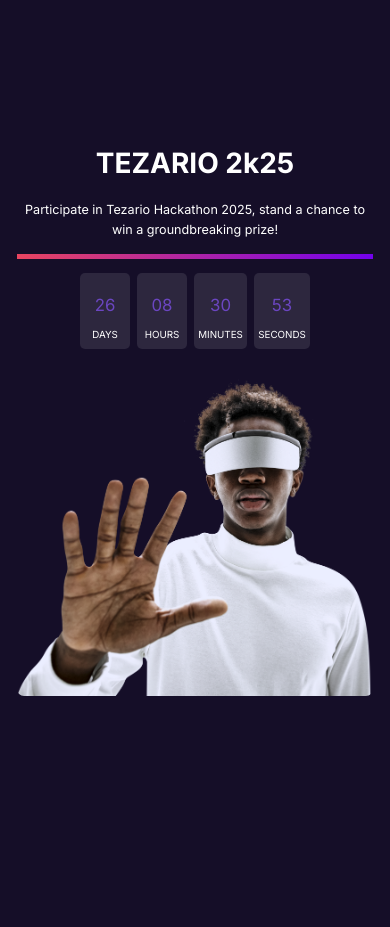
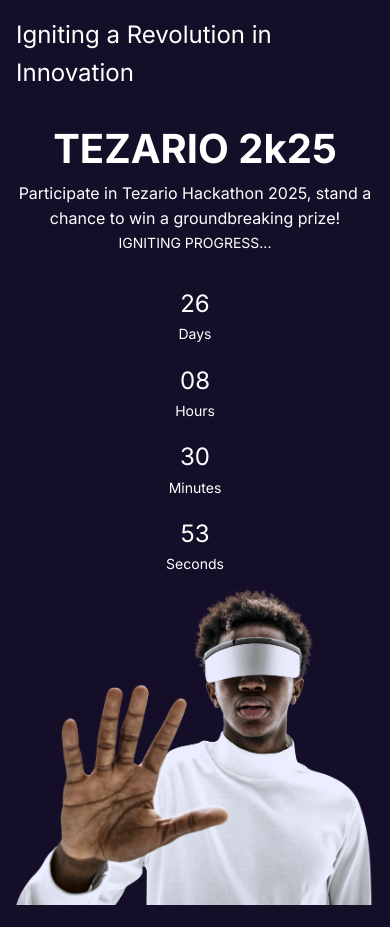
Before and after one commit to HarishVishnu27/Landing-Page, a plain HTML site: page index.html in a window 390 px wide. Before the commit the page ends 844 px from the top, so only its background shows below. Drawn offline with Linux system fonts and the light colour scheme.

Commit message:
Update index.html

```diff
--- a/index.html
+++ b/index.html
@@ -1,19 +1,17 @@
 <!DOCTYPE html>
 <html lang="en">
+
 <head>
   <meta charset="UTF-8">
   <meta name="viewport" content="width=device-width, initial-scale=1.0, maximum-scale=1.0, user-scalable=no">
   <title>Tezario 2025 Hackathon</title>
   <link href="https://fonts.googleapis.com/css2?family=Inter:wght@300;400;600;700&display=swap" rel="stylesheet">
   <style>
+    /* Existing styles remain the same */
     * {
       margin: 0;
       padding: 0;
       box-sizing: border-box;
-    }
-
-    html {
-      font-size: 16px;
     }
 
     body {
@@ -22,118 +20,76 @@
       color: #ffffff;
       line-height: 1.6;
       overflow-x: hidden;
-      width: 100%;
-      max-width: 100%;
     }
 
     .container {
-      width: 90%;
       max-width: 1200px;
       margin: 0 auto;
-      padding: 1rem;
+      padding: 2rem;
+      min-height: 100vh;
       display: flex;
       flex-direction: column;
       justify-content: center;
-      min-height: 100vh;
+    }
+
+    /* All previous CSS remains exactly the same */
+
+    /* Enhanced Mobile Responsiveness */
+    @media (max-width: 480px) {
+      body {
+        font-size: 14px; /* Slightly reduced base font size */
+      }
+
+      .container {
+        padding: 1rem;
+        width: 100%;
+      }
+
+      .top-heading {
+        font-size: 1.5rem;
+        margin-bottom: 1.5rem;
       }
 
       .main-content {
-      display: flex;
-      align-items: center;
-      flex-wrap: wrap;
+        flex-direction: column;
         gap: 1rem;
       }
 
       .left-section, .right-section {
-      flex: 1;
-      min-width: 280px;
-      width: 100%;
+        min-width: 100%;
         text-align: center;
       }
 
       .left-section h1 {
         font-size: 2.5rem;
-      font-weight: 700;
-      background: white;
-      -webkit-background-clip: text;
-      -webkit-text-fill-color: transparent;
       }
 
       .left-section p {
         font-size: 1rem;
         max-width: 100%;
-      margin: 1rem 0;
       }
 
       .countdown {
-      display: flex;
         justify-content: center;
         gap: 0.5rem;
-      margin: 1rem 0;
       }
 
       .countdown .time {
-      background-color: rgba(255, 252, 253, 0.1);
+        min-width: 60px;
         padding: 0.5rem;
-      border-radius: 5px;
-      text-align: center;
-      min-width: 60px;
       }
 
       .countdown .time p {
         font-size: 1.5rem;
-      color: #6b46c1;
-      margin-bottom: 0.25rem;
-    }
-
-    .countdown .time span {
-      font-size: 0.7rem;
-      text-transform: uppercase;
       }
 
       .right-section img {
         max-width: 100%;
-      height: auto;
-      border-radius: 0.5rem;
+        width: 100%;
+      }
     }
 
-    .loading-bar-container {
-      width: 100%;
-      height: 5px;
-      background-color: rgba(233, 69, 96, 0.2);
-      margin: 1rem 0;
-    }
-
-    .loading-bar {
-      width: 100%;
-      height: 100%;
-      background: linear-gradient(90deg, #e94560, #7301ed);
-      animation: loading 2s linear infinite;
-    }
-
-    @keyframes loading {
-      0% { transform: translateX(-100%); }
-      100% { transform: translateX(100%); }
-    }
-
-    @media (max-width: 480px) {
-      html {
-        font-size: 14px;
-      }
-
-      .container {
-        width: 95%;
-        padding: 0.5rem;
-      }
-
-      .left-section h1 {
-        font-size: 2rem;
-      }
-
-      .left-section p {
-        font-size: 0.9rem;
-      }
-
+    @media (max-width: 320px) {
       .countdown .time {
         min-width: 50px;
         padding: 0.3rem;
@@ -143,26 +99,23 @@
         font-size: 1.2rem;
       }
     }
-
-    @media (max-width: 320px) {
-      html {
-        font-size: 12px;
-      }
-
-      .countdown .time {
-        min-width: 45px;
-        padding: 0.2rem;
-      }
-    }
   </style>
 </head>
+
 <body>
   <div class="container">
+    <div class="top-heading">
+      Igniting a Revolution in Innovation
+    </div>
+
     <div class="main-content">
       <div class="left-section">
         <h1>TEZARIO 2k25</h1>
         <p>Participate in Tezario Hackathon 2025, stand a chance to win a groundbreaking prize!</p>
 
+        <div class="loading-container">
+          <div class="loading-text">IGNITING PROGRESS...</div><br>
+        </div>
         <div class="loading-bar-container">
           <div class="loading-bar"></div>
         </div>
@@ -194,6 +147,7 @@
   </div>
 
   <script>
+    // Countdown to 2025-02-21
     const targetDate = new Date("2025-02-21T00:00:00");
 
     function calculateTimeLeft() {
@@ -213,6 +167,7 @@
       }
     }
 
+    // Initialize and update countdown every second
     calculateTimeLeft();
     setInterval(calculateTimeLeft, 1000);
   </script>
```
Lines whose indentation alone changed are shown as unchanged.
